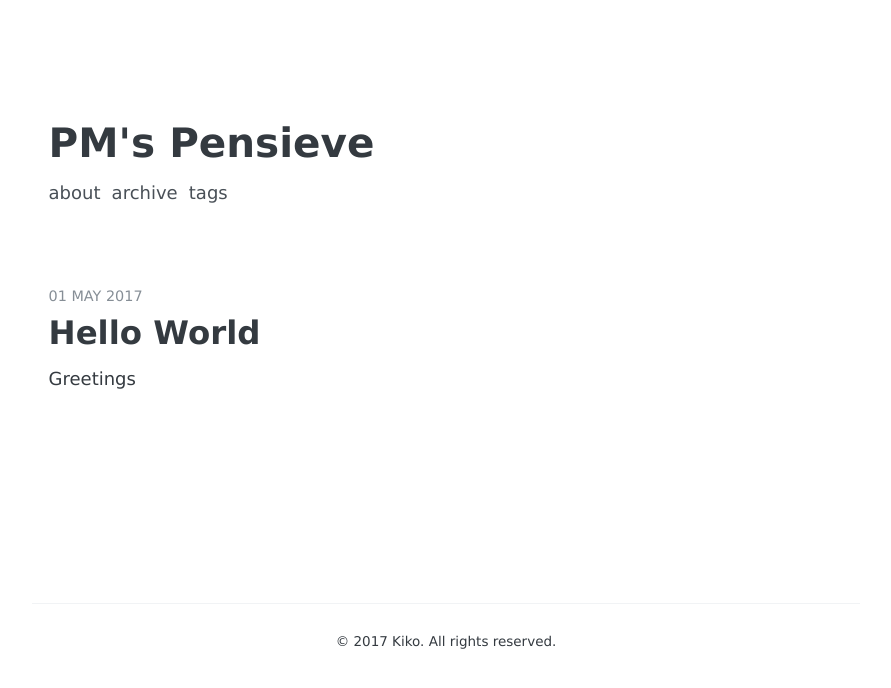
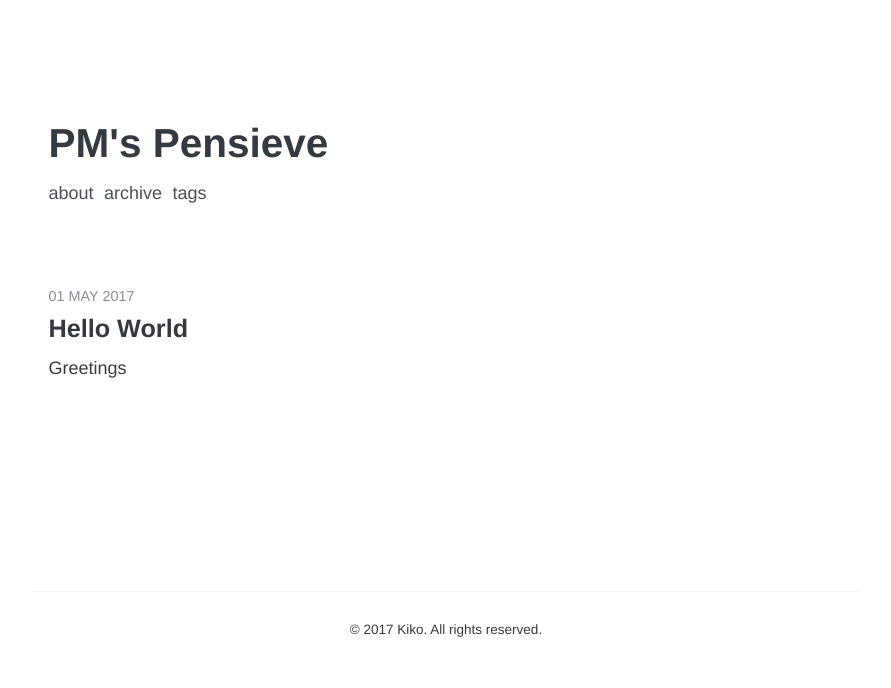
Before and after one commit to phu-pmh/logs, a Jekyll site: the page built from index.html, in a window 1280 px wide. Shown: the top 688 px of the page, without its empty margins (194-1085 px from the left). Built offline with Jekyll 4.4.1, drawn with Linux system fonts in a browser that asks for light colours; some web fonts are replaced; the list of posts is cut into pages by our own code.

Commit message:
Font update

```diff
--- a/_sass/_site.scss
+++ b/_sass/_site.scss
@@ -194,7 +194,7 @@ body {
 
     &-title {
       margin-bottom: .3rem;
-      font-size : 1.8rem;
+      font-size : 1.4rem;
       font-weight: 600;
     }
 
--- a/_sass/_variables.scss
+++ b/_sass/_variables.scss
@@ -3,7 +3,7 @@
 /*--------------
   Font
   -------------- */
-$base-font: 'Spoqa Han Sans', 'Source Sans Pro', Apple SD Gothic Neo, Nanum Barun Gothic, Nanum Gothic, Verdana, Arial, Dotum, sans-serif;
+$base-font: Helvetica, Arial, sans-serif;
 $code-font: Menlo, 'Ubuntu Mono', Monaco, 'Spoqa Han Sans', monospace;
 $code-gist-font: Menlo, 'Ubuntu Mono', Monaco, 'Spoqa Han Sans', monospace;
 
```
